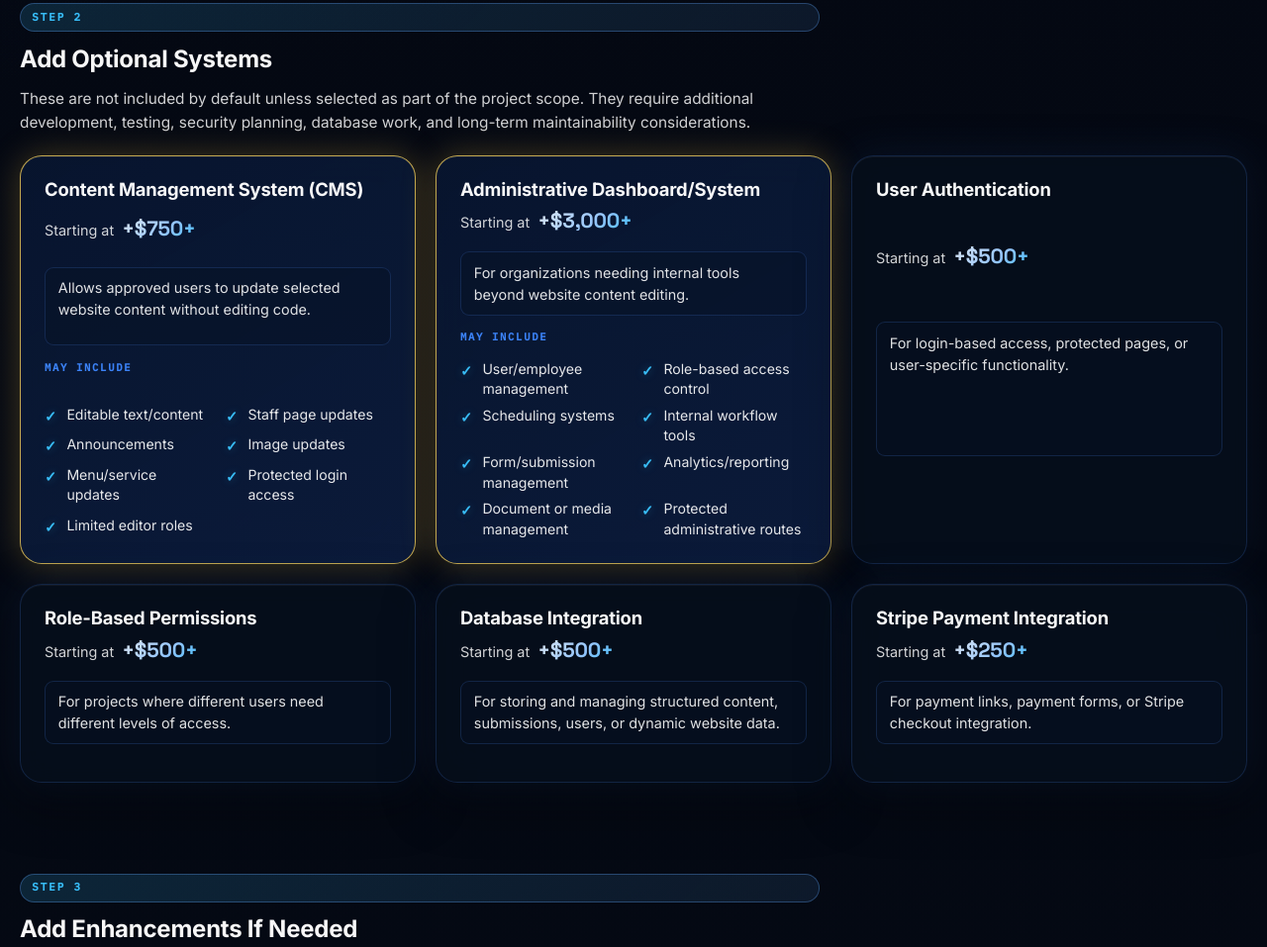
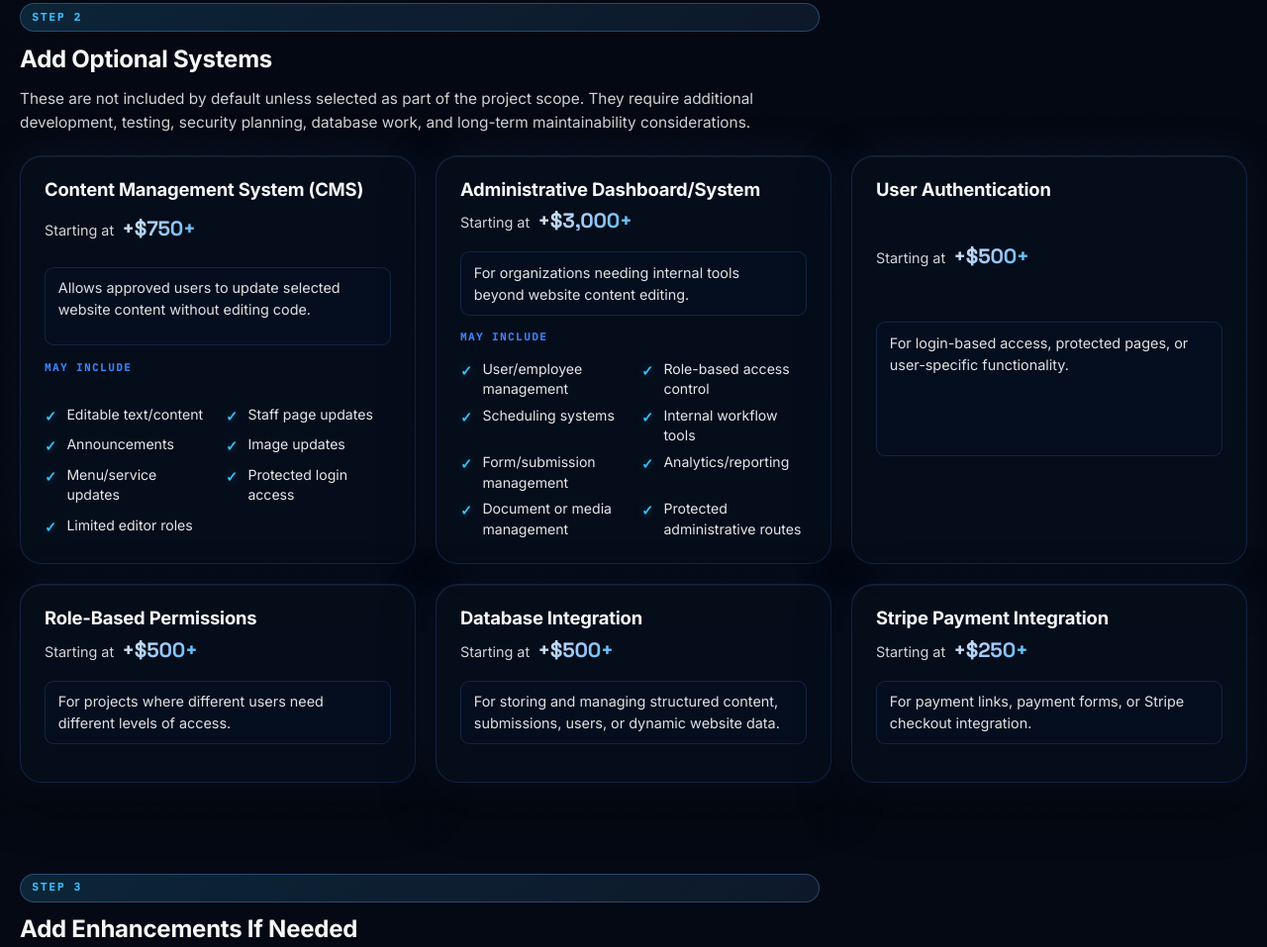
Before and after one commit to tmaratos/tristanmaratos.com, a plain HTML site: page services/index.html in a window 1280 px wide. Shown: the part 3884-4841 px from the top of the page at 99% size. Drawn offline with Linux system fonts and the light colour scheme.

Commit message:
Fix CMS/Admin permanent gold and add Advanced Custom to base-website highlights

```diff
--- a/css/ops-ui.css
+++ b/css/ops-ui.css
@@ -2476,12 +2476,11 @@ main {
 }
 
 /* Pulse highlight applied to scroll target packages.
-   Warm gold accent is reserved for recommendation / guided-selection emphasis
-   (buyer-guide click flow + featured cards). Blue remains the brand color
-   everywhere else; these tokens are intentionally scoped to gold-accent rules. */
+   Warm gold accent is reserved for the temporary buyer-guide click flow only.
+   Blue remains the brand color everywhere else; these tokens are intentionally
+   scoped to gold-accent rules. */
 .pricing-pulse,
-tr.pricing-pulse,
-.alacarte-card--featured {
+tr.pricing-pulse {
   --pulse-gold: rgba(255, 215, 90, 0.75);
   --pulse-gold-strong: rgba(255, 215, 90, 0.9);
   --pulse-gold-tint: rgba(255, 215, 90, 0.08);
@@ -2877,20 +2876,6 @@ tr.pricing-pulse > td {
   font-size: 0.88rem;
 }
 
-/* Featured alacarte cards share the warm gold accent with the buyer-guide
-   pulse so the recommendation language reads consistently across the flow. */
-.alacarte-card--featured {
-  border-color: var(--pulse-gold);
-  background: linear-gradient(150deg, rgba(8, 22, 48, 0.92), rgba(14, 32, 68, 0.78));
-  box-shadow: 0 0 34px var(--pulse-gold-shadow), inset 0 1px 0 rgba(255, 255, 255, 0.06);
-}
-
-@media (min-width: 1100px) {
-  .alacarte-card--featured {
-    grid-column: span 1;
-  }
-}
-
 /* Step 3 enhancements list */
 .alacarte-enhancement-list {
   list-style: none;
--- a/services/index.html
+++ b/services/index.html
@@ -214,7 +214,7 @@
                 class="panel panel-pad buyer-guide-card"
                 tabindex="0"
                 data-buyer-target="base-website-builds"
-                data-buyer-highlights="item-starter-website,item-professional-website"
+                data-buyer-highlights="item-starter-website,item-professional-website,item-advanced-custom-website"
               >
                 <span class="buyer-guide-icon" aria-hidden="true">
                   <svg viewBox="0 0 24 24" fill="none" stroke="currentColor" stroke-width="1.8" stroke-linecap="round" stroke-linejoin="round">
@@ -233,7 +233,7 @@
                 <button
                   type="button"
                   class="buyer-guide-cta"
-                  aria-label="See base website options"
+                  aria-label="See base website options including Starter, Professional Business, and Advanced Custom"
                 >
                   <span class="buyer-guide-cta-label">See base website options</span>
                   <span class="buyer-guide-cta-arrow" aria-hidden="true">&#x2192;</span>
@@ -465,7 +465,7 @@
             <div class="alacarte-grid alacarte-systems-grid">
               <article
                 id="item-cms"
-                class="panel panel-pad alacarte-card alacarte-card--system alacarte-card--featured"
+                class="panel panel-pad alacarte-card alacarte-card--system"
               >
                 <header class="alacarte-card-head">
                   <h4 class="alacarte-card-title">Content Management System (CMS)</h4>
@@ -488,7 +488,7 @@
 
               <article
                 id="item-admin-dashboard"
-                class="panel panel-pad alacarte-card alacarte-card--system alacarte-card--featured"
+                class="panel panel-pad alacarte-card alacarte-card--system"
               >
                 <header class="alacarte-card-head">
                   <h4 class="alacarte-card-title">Administrative Dashboard/System</h4>
```
